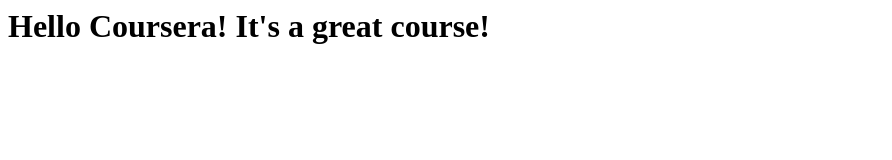
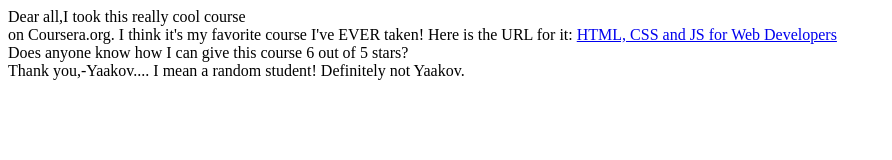
Before and after one commit to PayusIP/coursera-test, a plain HTML site: page site/index.html in a window 1280 px wide. Shown: the whole page, without its empty margins (0-892 px from the left). Drawn offline with Linux system fonts and the light colour scheme.

Commit message:
New changes of the examples of HTML Lecture 5

```diff
--- a/site/index.html
+++ b/site/index.html
@@ -1,8 +1,17 @@
+<!doctype html>
 <html>
     <head>
-        <title> Hello Coursera!</title>
+        <meta charset="utf-8">
+        <title>Coursera is Cool!</title>
     </head>
     <body>
-        <h1> Hello Coursera! It's a great course!</h1>
+        <div>Dear all,<span>I took this really cool course</span>
+        </div>
+            <span>on Coursera.org. I think it's my favorite course I've EVER taken!
+            Here is the URL for it: </span><a href="...">HTML, CSS and JS for Web Developers</a>
+            <div> Does anyone know how I can give this course 6
+            out of 5 stars?</div>
+            <div> Thank you,-Yaakov.... I mean a random student! Definitely not Yaakov.
+            </div>
     </body>
 </html>
```
